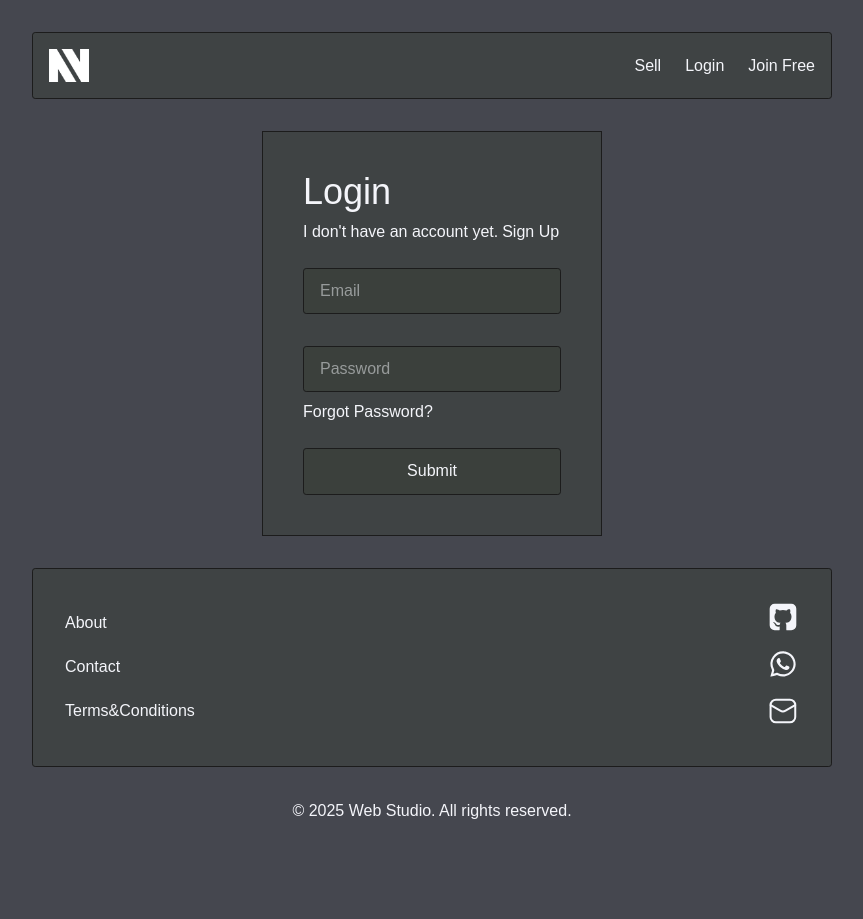
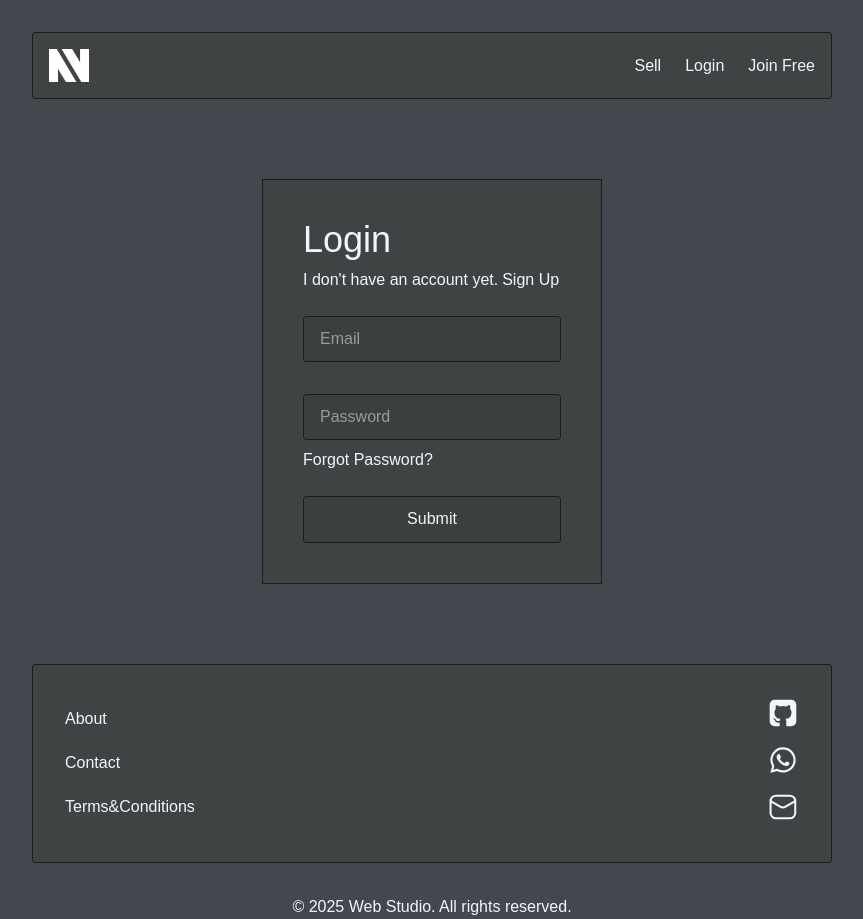
Before and after one commit to ArcidesFerrao/digital-marketplace, a Next.js app: page /login in a window 1280 px wide. Shown: the whole page, without its empty margins (208-1071 px from the left). Before the commit the page ends 823 px from the top, so only its background shows below. Built offline with nearby package versions, Linux system fonts and the light colour scheme; a web font is replaced by a local one.

Commit message:
style consistency

```diff
--- a/src/app/about/page.tsx
+++ b/src/app/about/page.tsx
@@ -89,7 +89,7 @@ export default function AboutPage() {
               alt="arcides-ferrao"
               width={240}
               height={240}
-              className="border-8 rounded-xl border-white/90 hover:rotate-3"
+              className="image-profile border-8 rounded-xl border-white/90 hover:rotate-3"
             />
             <div className="flex flex-col justify-around">
               <p className="max-w-sm">
--- a/src/app/contact/page.tsx
+++ b/src/app/contact/page.tsx
@@ -5,7 +5,7 @@ export default function ContactPage() {
   return (
     <main className="flex flex-col justify-center items-center gap-6 p-10">
       <ContactForm />
-      <section className="footer-contact"></section>
+      {/* <section className="footer-contact"></section> */}
     </main>
   );
 }
--- a/src/app/globals.css
+++ b/src/app/globals.css
@@ -116,6 +116,7 @@ input[type="submit"]:active {
 button {
   transition: all ease-in 200ms;
 }
+
 textarea,
 input,
 input[type="submit"],
@@ -241,6 +242,7 @@ input[type="submit"]:hover,
   border-color: var(--text);
 }
 
+.contact-form:hover,
 .signup-section:hover,
 .login-section:hover {
   background-color: var(--hover);
@@ -248,6 +250,7 @@ input[type="submit"]:hover,
 }
 
 .product-form,
+.contact-form,
 .signup-section,
 .login-section {
   background-color: var(--accent);
@@ -268,6 +271,10 @@ input[type="submit"]:hover,
   color: var(--text);
 }
 
+.signup-section,
+.login-section {
+  margin: 5rem auto;
+}
 .reason {
   max-width: 240px;
 }
@@ -288,6 +295,8 @@ input[type="submit"]:hover,
 .about-page img {
   border-radius: 4rem;
   opacity: 60%;
+  transition: all ease-in 400ms;
+  cursor: pointer;
 }
 
 .about-mission {
--- a/src/app/login/page.tsx
+++ b/src/app/login/page.tsx
@@ -3,7 +3,7 @@ import React from "react";
 
 export default function LoginPage() {
   return (
-    <main className="login-section flex flex-col justify-center gap-6 p-10">
+    <main className="login-section flex flex-col justify-center gap-6 p-10 ">
       <section className="flex flex-col gap-2">
         <h2 className="text-4xl font-medium">Login</h2>
         <div className="flex gap-1">
--- a/src/app/signup/page.tsx
+++ b/src/app/signup/page.tsx
@@ -21,7 +21,9 @@ export default function SignUpPage() {
         </div>
       </section>
       <section className="flex flex-col  gap-4 items-center">
-        <p>I agree to the Terms of Service</p>
+        <p>
+          I agree to the <Link href="/terms">Terms of Service </Link>
+        </p>
         <button type="submit" className="w-full">
           Create Account
         </button>
--- a/src/components/ContactForm.tsx
+++ b/src/components/ContactForm.tsx
@@ -35,7 +35,7 @@ export const ContactForm = () => {
       id={form.id}
       onSubmit={form.onSubmit}
       action={action}
-      className="contact-form flex flex-col justify-between min-w-96 gap-8 p-10"
+      className="contact-form flex flex-col justify-between min-w-96 gap-8 p-12"
     >
       <section className="header">
         <h2 className="text-4xl font-medium">Contact Us</h2>
```
